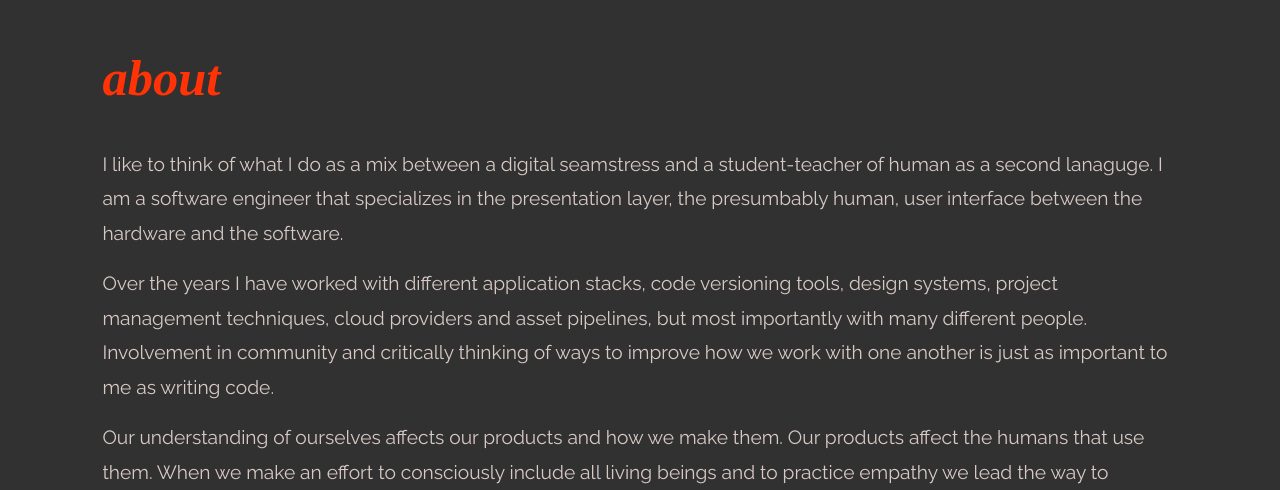
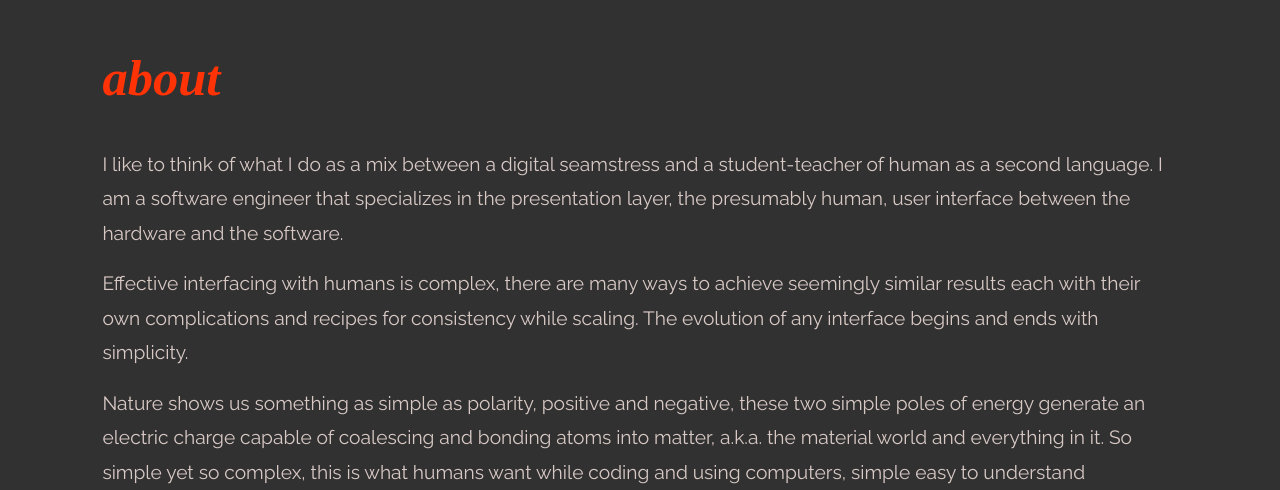
Before and after one commit to simplesthing/simplesthing.com, a Next.js app: page / in a window 1280 px wide. Shown: the part 310-800 px from the top of the page. Built offline with nearby package versions, Linux system fonts and the light colour scheme; a web font is replaced by a local one.

Commit message:
update about

```diff
--- a/components/work/constants.js
+++ b/components/work/constants.js
@@ -188,6 +188,7 @@ export const WORK_HISTORY = [
     path: "work/sansar-web",
     external: true
   },
+
   {
     title: "Apollo",
     description: "Screenshot of Career Bootcamp website.",
--- a/pages/index.js
+++ b/pages/index.js
@@ -17,17 +17,17 @@ export default function Home() {
       </h1>
       <section>
         <h2 id="about">about</h2>
-        <p>I like to think of what I do as a mix between a digital seamstress and a student-teacher of human as a second lanaguge.
-          I am a software engineer that specializes in the presentation layer, the presumbably human, user interface between the hardware and the software.
+        <p>I like to think of what I do as a mix between a digital seamstress and a student-teacher of human as a second language.
+          I am a software engineer that specializes in the presentation layer, the presumably human, user interface between the hardware and the software.
+          <DefaultMarginTop />
+          Effective interfacing with humans is complex, there are many ways to achieve seemingly similar results each with their own complications and recipes for consistency while scaling.
+          The evolution of any interface begins and ends with simplicity.
+          <DefaultMarginTop />
+          Nature shows us something as simple as polarity, positive and negative, these two simple poles of energy generate an electric charge capable of coalescing and bonding atoms into matter, a.k.a. the material world and everything in it.
+          So simple yet so complex, this is what humans want while coding and using computers, simple easy to understand abstractions that are capable of composing complex systems with the greatest amount of flexibility.
+          <DefaultMarginTop />
+          This is what I have spent over a decade analyzing and implementing over and over and over again, its &apos;my thing&apos;, you can call me Simples.
         </p>
-        <DefaultMarginTop />
-        <p>Over the years I have worked with different application stacks, code versioning tools, design systems, project management techniques, cloud providers and asset pipelines,
-          but most importantly with many different people. Involvement in community and critically thinking of ways to improve how we work with one another is just as important to me as writing code.
-        </p>
-        <DefaultMarginTop />
-        <p>
-          Our understanding of ourselves affects our products and how we make them. Our products affect the humans that use them. When we make an effort to consciously include all living beings and to practice empathy we
-          lead the way to making better selves, products, workplaces and a better world for all.</p>
       </section>
       <section>
         <h2 id="work">work</h2>
--- a/pages/work/amazon.js
+++ b/pages/work/amazon.js
@@ -29,7 +29,7 @@ const Amazon = () => {
 
             <h2>Discover new music</h2>
 
-            <video controls="controls" autoPlay="autoplay" poster={`${imgPath}discover-new-music.files/html5video/DNM-screencast2.jpg`} style={{ width: "100%" }} title="DNM-screencast2" loop="loop" >
+            <video controls="controls" poster={`${imgPath}discover-new-music.files/html5video/DNM-screencast2.jpg`} style={{ width: "100%" }} title="DNM-screencast2" loop="loop" >
                 <source src={`${imgPath}discover-new-music.files/html5video/DNM-screencast2.m4v`} type="video/mp4" />
                 <source src={`${imgPath}discover-new-music.files/html5video/DNM-screencast2.webm`} type="video/webm" />
                 <source src={`${imgPath}discover-new-music.files/html5video/DNM-screencast2.ogv`} type="video/ogg" />
@@ -43,7 +43,7 @@ const Amazon = () => {
 
             <h2>Hero slider</h2>
 
-            <video controls="controls" autoPlay="autoplay" poster={`${imgPath}hero-slider-jp.files/html5video/hero-slider-jp.jpg`} style={{ width: "100%" }} title="hero-slider-jp" loop="loop" >
+            <video controls="controls" poster={`${imgPath}hero-slider-jp.files/html5video/hero-slider-jp.jpg`} style={{ width: "100%" }} title="hero-slider-jp" loop="loop" >
                 <source src={`${imgPath}hero-slider-jp.files/html5video/hero-slider-jp.m4v`} type="video/mp4" />
                 <source src={`${imgPath}hero-slider-jp.files/html5video/hero-slider-jp.webm`} type="video/webm" />
                 <source src={`${imgPath}hero-slider-jp.files/html5video/hero-slider-jp.ogv`} type="video/ogg" />
@@ -57,7 +57,7 @@ const Amazon = () => {
             </P>
 
             <h2>Digital games</h2>
-            <video controls="controls" autoPlay="autoplay" poster={`${imgPath}digital-games.files/html5video/digital-games-page.jpg`} style={{ width: "100%" }} title="digital-games-page" loop="loop" onended="var v=this;setTimeout(function(){v.play()},300)">
+            <video controls="controls" poster={`${imgPath}digital-games.files/html5video/digital-games-page.jpg`} style={{ width: "100%" }} title="digital-games-page" loop="loop" onended="var v=this;setTimeout(function(){v.play()},300)">
                 <source src={`${imgPath}digital-games.files/html5video/digital-games-page.m4v`} type="video/mp4" />
                 <source src={`${imgPath}digital-games.files/html5video/digital-games-page.webm`} type="video/webm" />
                 <source src={`${imgPath}digital-games.files/html5video/digital-games-page.ogv`} type="video/ogg" />
```
Also changed, not shown: 2 other files (tests, documents, lock files or other folders).
